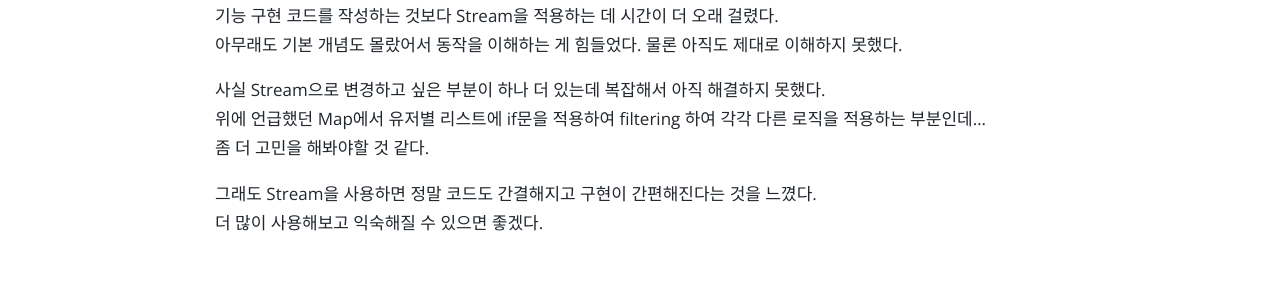
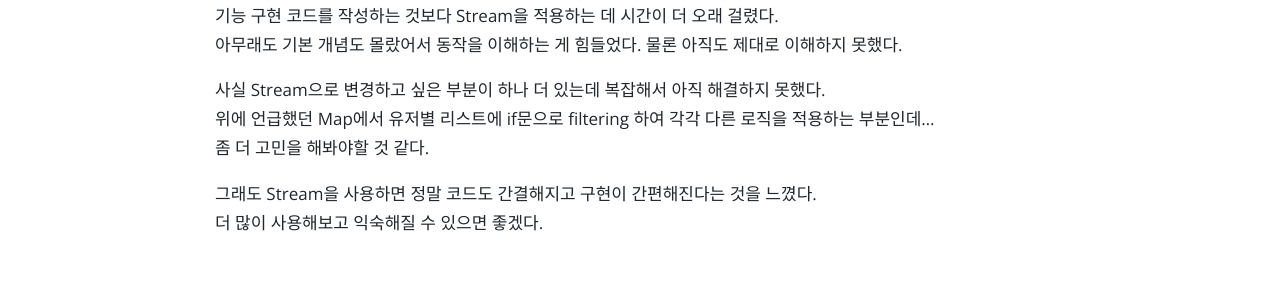
Before and after one commit to vormwald/joon, a Jekyll site: the page built from _posts/2019-02-24-[-TOAST-ROOKIE]-Stream이란 무엇일까?.md, in a window 1280 px wide and 900 px high, scrolled down 3117 px. Shown: the part 153-453 px from the top of the window. Built offline with Jekyll 4.4.1, drawn with Linux system fonts in a browser that asks for light colours; our own code applies the rules of GitHub Pages for plain Markdown files; comment, search, counter and statistics services are not loaded.

Commit message:
modify wrong word

```diff
--- a/_posts/2019-02-24-[-TOAST-ROOKIE]-Stream이란 무엇일까?.md
+++ b/_posts/2019-02-24-[-TOAST-ROOKIE]-Stream이란 무엇일까?.md
@@ -118,7 +118,7 @@ collect를 사용한 후에 다시 .을 이용하여 함수를 사용하려해
 아무래도 기본 개념도 몰랐어서 동작을 이해하는 게 힘들었다. 물론 아직도 제대로 이해하지 못했다.
 
 사실 Stream으로 변경하고 싶은 부분이 하나 더 있는데 복잡해서 아직 해결하지 못했다.
-위에 언급했던 Map에서 유저별 리스트에 if문을 적용하여 filtering 하여 각각 다른 로직을 적용하는 부분인데...
+위에 언급했던 Map에서 유저별 리스트에 if문으로 filtering 하여 각각 다른 로직을 적용하는 부분인데...
 좀 더 고민을 해봐야할 것 같다.
 
 그래도 Stream을 사용하면 정말 코드도 간결해지고 구현이 간편해진다는 것을 느꼈다.
```
